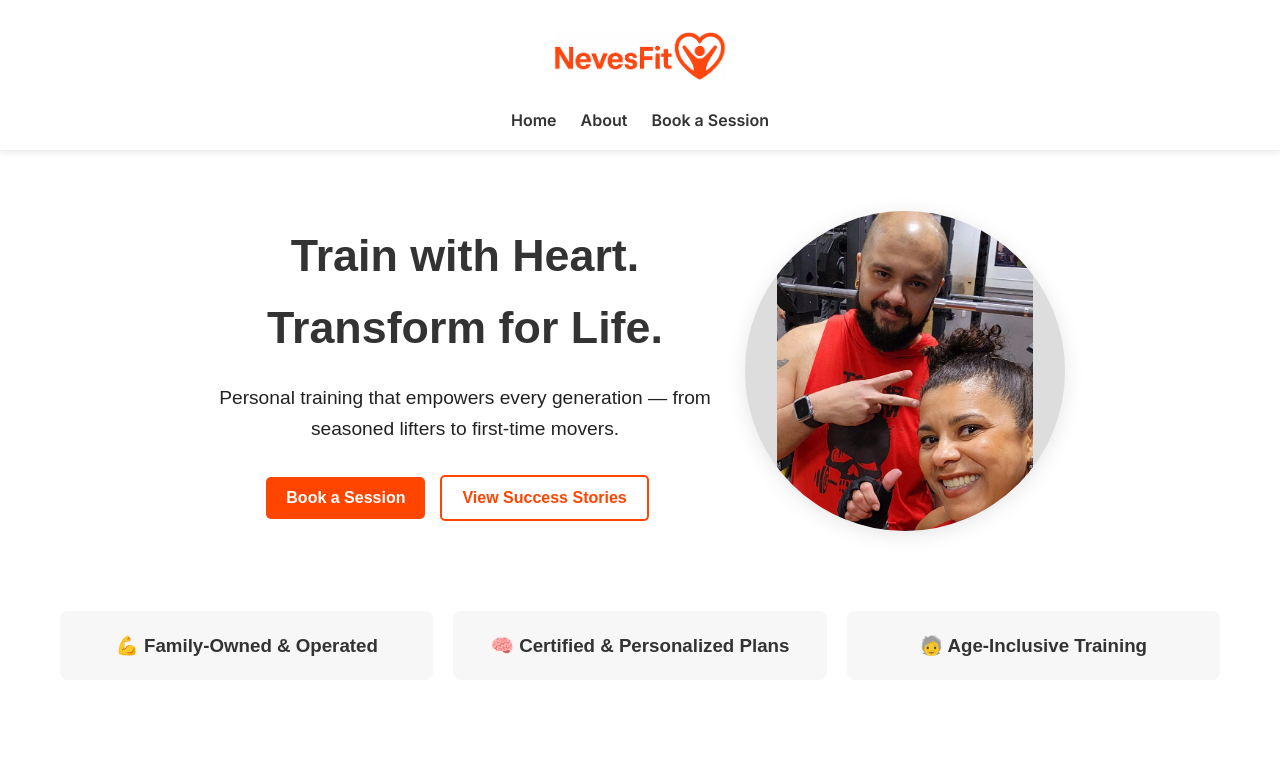
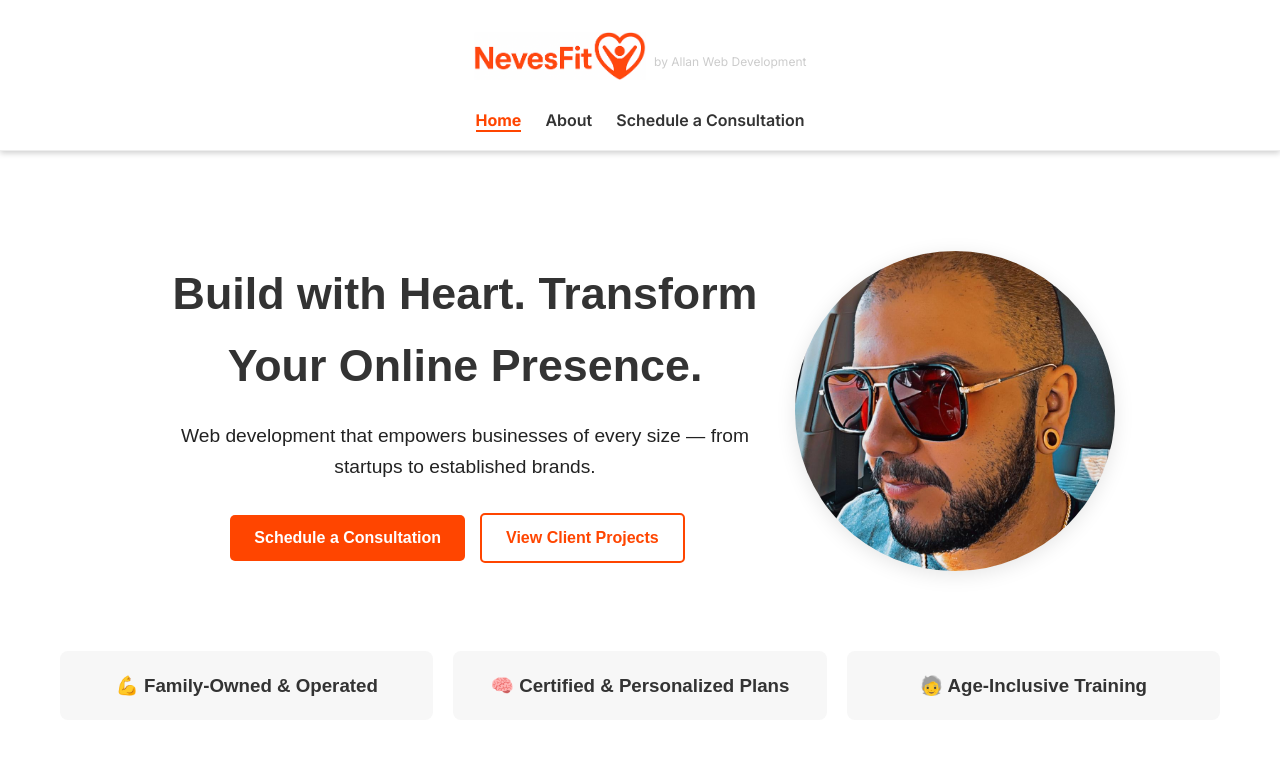
Before and after one commit to EliasAllan/Portfolio2025, a React (Vite) app in the folder client/: page / in a window 1280 px wide. Shown: the top 758 px of the page. Built offline with nearby package versions, Linux system fonts and the light colour scheme.

Commit message:
Revamp branding and hero for web development focus

```diff
--- a/client/src/components/Navbar.css
+++ b/client/src/components/Navbar.css
@@ -1,7 +1,7 @@
 .navbar {
-    background: white;
+    background: #1f1f1f;
     padding: 1rem 2rem;
-    box-shadow: 0 2px 6px rgba(0, 0, 0, 0.08);
+    box-shadow: 0 2px 6px rgba(0, 0, 0, 0.2);
     position: sticky;
     top: 0;
     z-index: 1000;
@@ -11,6 +11,12 @@
     display: flex;
     justify-content: space-between;
     align-items: center;
+  }
+
+.brand {
+    display: flex;
+    align-items: center;
+    gap: 0.5rem;
   }
 
   .logo {
@@ -37,10 +43,10 @@
   }
 
 .nav-links li a {
-    color: #333;
+    color: #fff;
     text-decoration: none;
     font-weight: 600;
-    transition: color 0.2s ease;
+    transition: color 0.2s ease, border-bottom 0.2s ease;
   }
 
 .logo-image {
@@ -48,8 +54,28 @@
     width: auto;
   }
 
+.logo-image:hover {
+    animation: pulse 0.8s infinite;
+  }
+
+@keyframes pulse {
+    0%, 100% { transform: scale(1); }
+    50% { transform: scale(1.1); }
+  }
+
 .nav-links li a:hover {
     color: #ff4500;
+  }
+
+.nav-links li a.active {
+    color: #ff4500;
+    border-bottom: 2px solid #ff4500;
+    font-weight: 700;
+  }
+
+.tagline {
+    font-size: 0.75rem;
+    color: #ccc;
   }
 
   @media (max-width: 768px) {
@@ -60,12 +86,12 @@
     .nav-links {
       display: none;
       flex-direction: column;
-      background: white;
+      background: #1f1f1f;
       position: absolute;
       top: 100%;
       left: 0;
       width: 100%;
-      box-shadow: 0 6px 10px rgba(0, 0, 0, 0.1);
+      box-shadow: 0 6px 10px rgba(0, 0, 0, 0.2);
     }
 
     .nav-links.open {
--- a/client/src/components/Navbar.jsx
+++ b/client/src/components/Navbar.jsx
@@ -1,5 +1,5 @@
 import { useState } from 'react';
-import { Link } from 'react-router-dom';
+import { Link, NavLink } from 'react-router-dom';
 import './Navbar.css';
 
 function Navbar() {
@@ -8,18 +8,33 @@
   return (
     <nav className="navbar">
       <div className="nav-header">
-        <Link to="/" className="logo">
-          <img src="/images/NevesFit.png" alt="NevesFit Logo" className="logo-image" />
-        </Link>
+        <div className="brand">
+          <Link to="/" className="logo">
+            <img src="/images/NevesFit.png" alt="NevesFit Logo" className="logo-image" />
+          </Link>
+          <span className="tagline">by Allan Web Development</span>
+        </div>
         <button className="hamburger" onClick={() => setOpen(!open)}>
           ☰
         </button>
       </div>
       <ul className={`nav-links ${open ? 'open' : ''}`}>
-        <li><Link to="/" onClick={() => setOpen(false)}>Home</Link></li>
-        <li><Link to="/about" onClick={() => setOpen(false)}>About</Link></li>
-        {/* <li><Link to="/stories" onClick={() => setOpen(false)}>Success Stories</Link></li> */}
-        <li><Link to="/book" onClick={() => setOpen(false)}>Book a Session</Link></li>
+        <li>
+          <NavLink end to="/" onClick={() => setOpen(false)}>
+            Home
+          </NavLink>
+        </li>
+        <li>
+          <NavLink to="/about" onClick={() => setOpen(false)}>
+            About
+          </NavLink>
+        </li>
+        {/* <li><NavLink to="/stories" onClick={() => setOpen(false)}>Success Stories</NavLink></li> */}
+        <li>
+          <NavLink to="/book" onClick={() => setOpen(false)}>
+            Schedule a Consultation
+          </NavLink>
+        </li>
       </ul>
     </nav>
   );
--- a/client/src/pages/About.jsx
+++ b/client/src/pages/About.jsx
@@ -1,4 +1,4 @@
-import { motion } from "framer-motion";
+import { motion as Motion } from "framer-motion";
 import "../styles/about.css";
 
 export default function About() {
@@ -7,7 +7,7 @@
       <h1 className="about-title">About Us</h1>
 
       {/* Mom Section */}
-      <motion.div
+      <Motion.div
         className="about-section"
         initial={{ opacity: 0, x: 100 }}
         whileInView={{ opacity: 1, x: 0 }}
@@ -22,10 +22,10 @@
             living. I help others realize their strength no matter their age!
           </p>
         </div>
-      </motion.div>
+      </Motion.div>
 
       {/* Allan Section */}
-      <motion.div
+      <Motion.div
         className="about-section reverse"
         initial={{ opacity: 0, x: -100 }}
         whileInView={{ opacity: 1, x: 0 }}
@@ -40,7 +40,7 @@
           </p>
         </div>
         <img src="/images/allan-deadlift.jpg" alt="Allan" className="about-image" />
-      </motion.div>
+      </Motion.div>
     </div>
   );
 }
--- a/client/src/pages/BookSession.jsx
+++ b/client/src/pages/BookSession.jsx
@@ -1,5 +1,3 @@
-import { useState } from 'react';
-import { motion } from 'framer-motion';
 import { InlineWidget } from "react-calendly";
 import "../styles/booksession.css";
 
@@ -114,7 +112,7 @@
 function BookSession() {
   return (
     <div className="container ">
-      <h2>Book a Session</h2>
+      <h2>Schedule a Consultation</h2>
       <p>Choose a time that works best for you using the calendar below.</p>
       <div className='widget-container'>
         <InlineWidget
--- a/client/src/pages/Home.jsx
+++ b/client/src/pages/Home.jsx
@@ -1,33 +1,33 @@
-import { motion } from "framer-motion";
+import { motion as Motion } from "framer-motion";
 import "../styles/home.css";
 
 export default function Home() {
   return (
     <div className="home-container">
       {/* Hero Section */}
-      <motion.section
+      <Motion.section
         className="hero"
-        initial={{ opacity: 0, x: -50 }}
-        whileInView={{ opacity: 1, x: 0 }}
+        initial={{ opacity: 0, y: 40 }}
+        whileInView={{ opacity: 1, y: 0 }}
         transition={{ duration: 0.8 }}
         viewport={{ once: true, amount: 0.5 }}
       >
         <div className="hero-text">
-          <h1>Train with Heart. Transform for Life.</h1>
+          <h1>Build with Heart. Transform Your Online Presence.</h1>
           <p>
-            Personal training that empowers every generation — from seasoned
-            lifters to first-time movers.
+            Web development that empowers businesses of every size — from
+            startups to established brands.
           </p>
           <div className="hero-buttons">
-            <a href="/book"><button>Book a Session</button></a>
-            <a href="/stories"><button className="outline">View Success Stories</button></a>
+            <a href="/book"><button>Schedule a Consultation</button></a>
+            <a href="/stories"><button className="outline">View Client Projects</button></a>
           </div>
         </div>
         <div className="hero-image-bg"></div>
-      </motion.section>
+      </Motion.section>
 
       {/* Trust Section */}
-      <motion.section
+      <Motion.section
         className="trust"
         initial={{ opacity: 0, x: 50 }}
         whileInView={{ opacity: 1, x: 0 }}
@@ -43,10 +43,10 @@
         <div className="trust-item">
           <h3>🧓 Age-Inclusive Training</h3>
         </div>
-      </motion.section>
+      </Motion.section>
 
       {/* Bio Preview */}
-      <motion.section
+      <Motion.section
         className="bio-preview"
         initial={{ opacity: 0, x: -50 }}
         whileInView={{ opacity: 1, x: 0 }}
@@ -64,10 +64,10 @@
           <p>Strength & Wellness Mentor. Age-Friendly Fitness Expert.</p>
         </div>
         <a href="/about" className="bio-link">Read More →</a>
-      </motion.section>
+      </Motion.section>
 
       {/* Testimonials */}
-      {/* <motion.section
+      {/* <Motion.section
         className="testimonials"
         initial={{ opacity: 0, x: 50 }}
         whileInView={{ opacity: 1, x: 0 }}
@@ -80,19 +80,19 @@
           things I’ve ever done. I feel stronger at 60 than I did at 30.”
         </blockquote>
         <cite>— Placeholder</cite>
-      </motion.section> */}
+      </Motion.section> */}
 
       {/* Footer CTA */}
-      <motion.section
+      <Motion.section
         className="footer-cta"
         initial={{ opacity: 0, x: -50 }}
         whileInView={{ opacity: 1, x: 0 }}
         transition={{ duration: 0.8 }}
         viewport={{ once: false, amount: 0.5 }}
       >
-        <h2>Ready to transform?</h2>
-        <a href="/book"><button>Book Your Session</button></a>
-      </motion.section>
+        <h2>Ready to build?</h2>
+        <a href="/book"><button>Schedule a Consultation</button></a>
+      </Motion.section>
     </div>
   );
 }
--- a/client/src/styles/home.css
+++ b/client/src/styles/home.css
@@ -16,7 +16,7 @@
     justify-content: center; /* center everything */
     text-align: center;
     gap: 30px;
-    padding: 20px 10px;
+    padding: 60px 10px 20px;
   }
 
 
@@ -34,9 +34,9 @@
     width: 320px;
     height: 320px;
     border-radius: 50%;
-    background-image: url('/images/allan-n-mom.jpg');
-    background-size: 80%;          /* 👈 Zoomed out image */
-    background-position: center 20%; /* Adjust if head is too high */
+    background-image: url('/images/allan-home.jpg');
+    background-size: cover;
+    background-position: center; /* Adjust if head is too high */
     background-repeat: no-repeat;
     background-color: #ddd;
     box-shadow: 0 4px 20px rgba(0, 0, 0, 0.1);
@@ -45,7 +45,7 @@
   .hero-text {
     flex: 1;
     min-width: 280px;
-    max-width: 500px;
+    max-width: 600px;
   }
 
   .hero-text h1 {
@@ -59,7 +59,7 @@
   }
 
   .hero-buttons button {
-    padding: 12px 20px;
+    padding: 14px 24px;
     font-size: 1rem;
     border: none;
     cursor: pointer;
@@ -67,7 +67,7 @@
     background-color: #ff4500;
     color: white;
     border-radius: 5px;
-    transition: background 0.3s ease;
+    transition: background 0.3s ease, transform 0.2s ease;
   }
 
   .hero-buttons .outline {
@@ -78,6 +78,7 @@
 
   .hero-buttons button:hover {
     background-color: #e03e00;
+    transform: translateY(-2px);
   }
 
 
```
Lines whose indentation alone changed are shown as unchanged.
